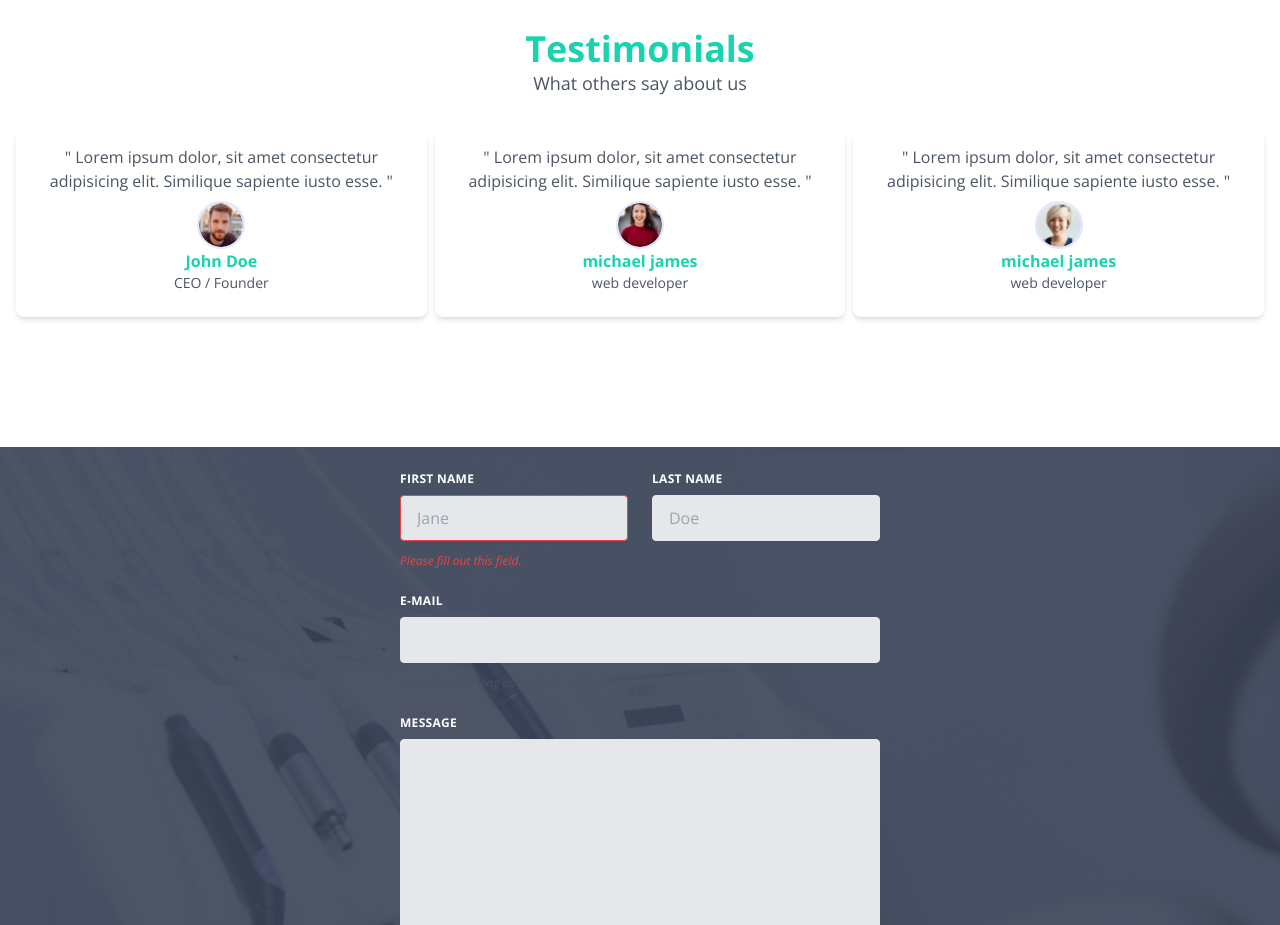
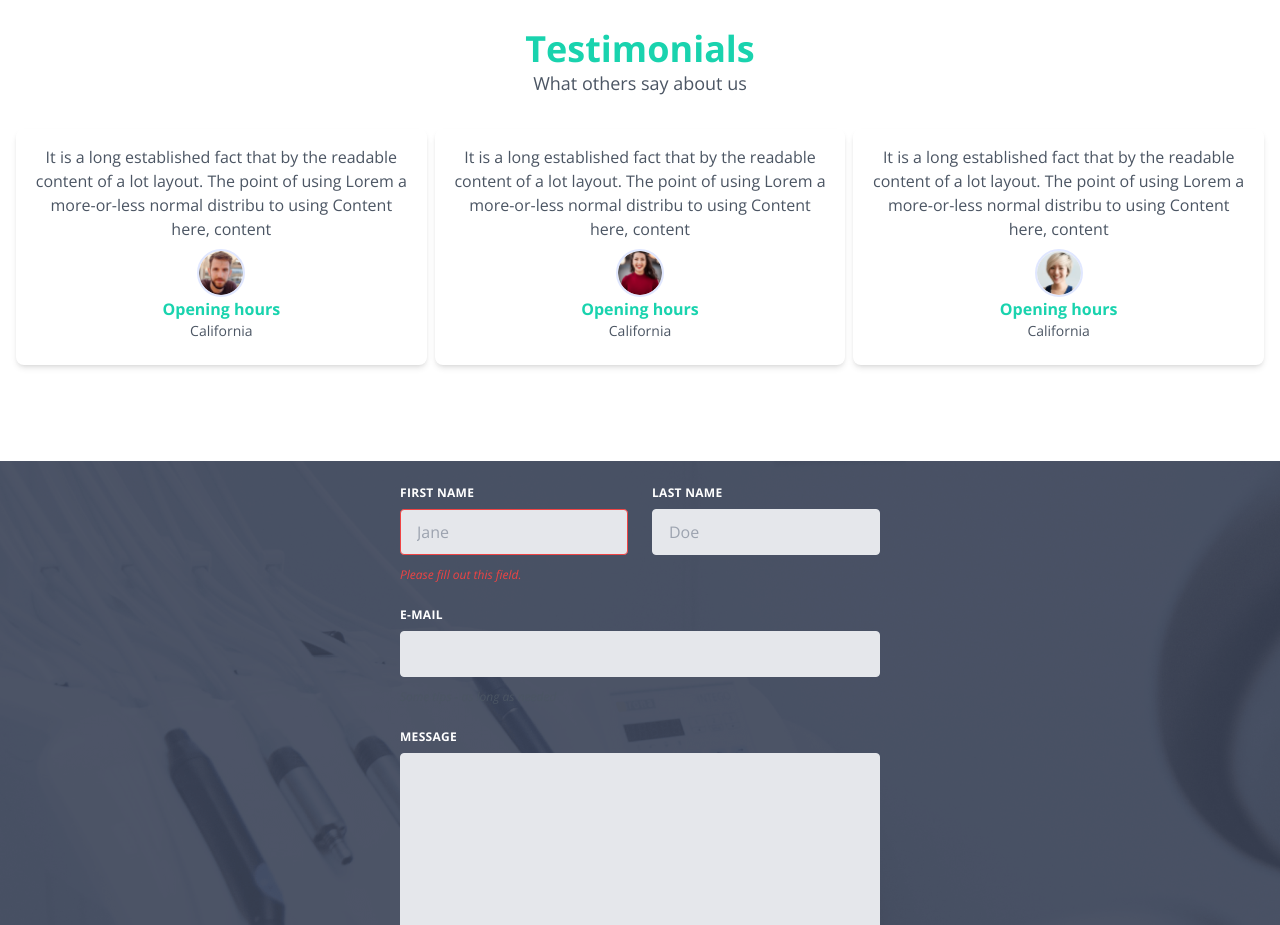
Before and after one commit to kmrajibfaysal/doctors-portal-client-km, a React (Create React App) app: page / in a window 1280 px wide. Shown: the part 3000-3925 px from the top of the page. Built offline with nearby package versions, Linux system fonts and the light colour scheme.

Commit message:
made dynamic testimonial component

```diff
--- /dev/null
+++ b/src/Pages/Home/Testimonial.js
@@ -0,0 +1,26 @@
+/* eslint-disable react/no-unescaped-entities */
+import React from 'react';
+
+function Testimonial({ patient }) {
+    const { name, review, img, place } = patient;
+    return (
+        <div className="rounded-lg p-4 text-gray-800 shadow-md">
+            <div className="mb-2">
+                <p className="mb-2 text-center text-gray-600 ">{review}</p>
+                <div className="flex flex-col items-center justify-center">
+                    <div className="h-12 w-12 overflow-hidden rounded-full border-2 border-indigo-100 bg-gray-100">
+                        <img
+                            src={img}
+                            alt="img"
+                            className="h-full w-full object-cover object-center"
+                        />
+                    </div>
+                    <h5 className="font-bold text-secondary">{name}</h5>
+                    <p className="text-sm text-gray-600">{place}</p>
+                </div>
+            </div>
+        </div>
+    );
+}
+
+export default Testimonial;
--- a/src/Pages/Home/Testimonials.js
+++ b/src/Pages/Home/Testimonials.js
@@ -3,6 +3,31 @@ import React from 'react';
 import p1 from '../../assets/images/people1.png';
 import p2 from '../../assets/images/people2.png';
 import p3 from '../../assets/images/people3.png';
+import Testimonial from './Testimonial';
+
+const patients = [
+    {
+        _id: 1,
+        name: 'Opening hours',
+        review: 'It is a long established fact that by the readable content of a lot layout. The point of using Lorem a more-or-less normal distribu to using Content here, content',
+        img: p1,
+        place: 'California',
+    },
+    {
+        _id: 2,
+        name: 'Opening hours',
+        review: 'It is a long established fact that by the readable content of a lot layout. The point of using Lorem a more-or-less normal distribu to using Content here, content',
+        img: p2,
+        place: 'California',
+    },
+    {
+        _id: 3,
+        name: 'Opening hours',
+        review: 'It is a long established fact that by the readable content of a lot layout. The point of using Lorem a more-or-less normal distribu to using Content here, content',
+        img: p3,
+        place: 'California',
+    },
+];
 
 function Testimonials() {
     return (
@@ -12,63 +37,9 @@ function Testimonials() {
                 <p className="text-lg text-gray-600">What others say about us</p>
             </div>
             <div className="lg:grid lg:grid-cols-3 lg:gap-x-2">
-                <div className="rounded-lg p-4 text-gray-800 shadow-md">
-                    <div className="mb-2">
-                        <p className="mb-2 text-center text-gray-600 ">
-                            " Lorem ipsum dolor, sit amet consectetur adipisicing elit. Similique
-                            sapiente iusto esse. "
-                        </p>
-                        <div className="flex flex-col items-center justify-center">
-                            <div className="h-12 w-12 overflow-hidden rounded-full border-2 border-indigo-100 bg-gray-100">
-                                <img
-                                    src={p1}
-                                    alt="img"
-                                    className="h-full w-full object-cover object-center"
-                                />
-                            </div>
-                            <h5 className="font-bold text-secondary">John Doe</h5>
-                            <p className="text-sm text-gray-600">CEO / Founder</p>
-                        </div>
-                    </div>
-                </div>
-                <div className="rounded-lg p-4 text-gray-800 shadow-md">
-                    <div className="mb-2">
-                        <p className="mb-2 text-center text-gray-600 ">
-                            " Lorem ipsum dolor, sit amet consectetur adipisicing elit. Similique
-                            sapiente iusto esse. "
-                        </p>
-                        <div className="flex flex-col items-center justify-center">
-                            <div className="h-12 w-12 overflow-hidden rounded-full border-2 border-indigo-100 bg-gray-100">
-                                <img
-                                    src={p2}
-                                    alt="img"
-                                    className="h-full w-full object-cover object-center"
-                                />
-                            </div>
-                            <h5 className="font-bold text-secondary">michael james</h5>
-                            <p className="text-sm text-gray-600">web developer</p>
-                        </div>
-                    </div>
-                </div>
-                <div className="rounded-lg p-4 text-gray-800 shadow-md">
-                    <div className="mb-2">
-                        <p className="mb-2 text-center text-gray-600 ">
-                            " Lorem ipsum dolor, sit amet consectetur adipisicing elit. Similique
-                            sapiente iusto esse. "
-                        </p>
-                        <div className="flex flex-col items-center justify-center">
-                            <div className="h-12 w-12 overflow-hidden rounded-full border-2 border-indigo-100 bg-gray-100">
-                                <img
-                                    src={p3}
-                                    alt="img"
-                                    className="h-full w-full object-cover object-center"
-                                />
-                            </div>
-                            <h5 className="font-bold text-secondary">michael james</h5>
-                            <p className="text-sm text-gray-600">web developer</p>
-                        </div>
-                    </div>
-                </div>
+                {patients.map((patient) => (
+                    <Testimonial key={patient.key} patient={patient} />
+                ))}
             </div>
         </div>
     );
```
